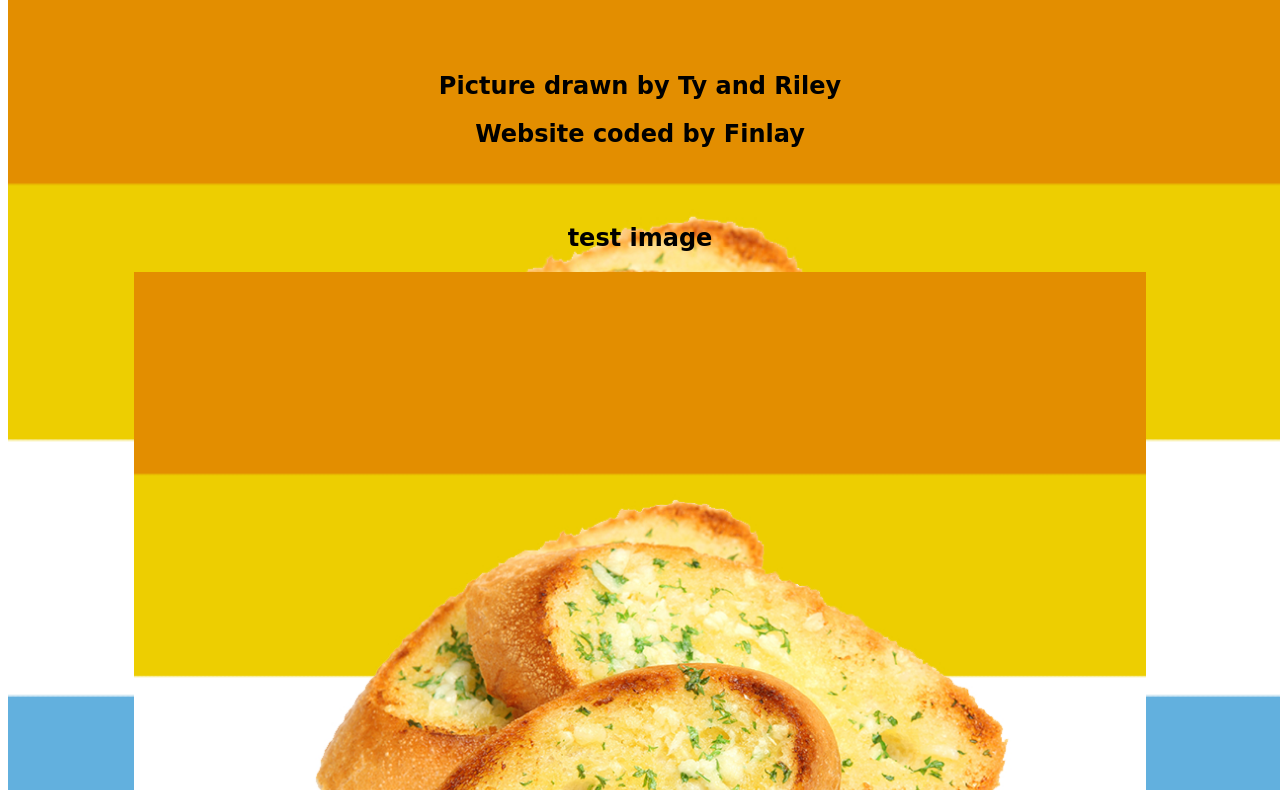
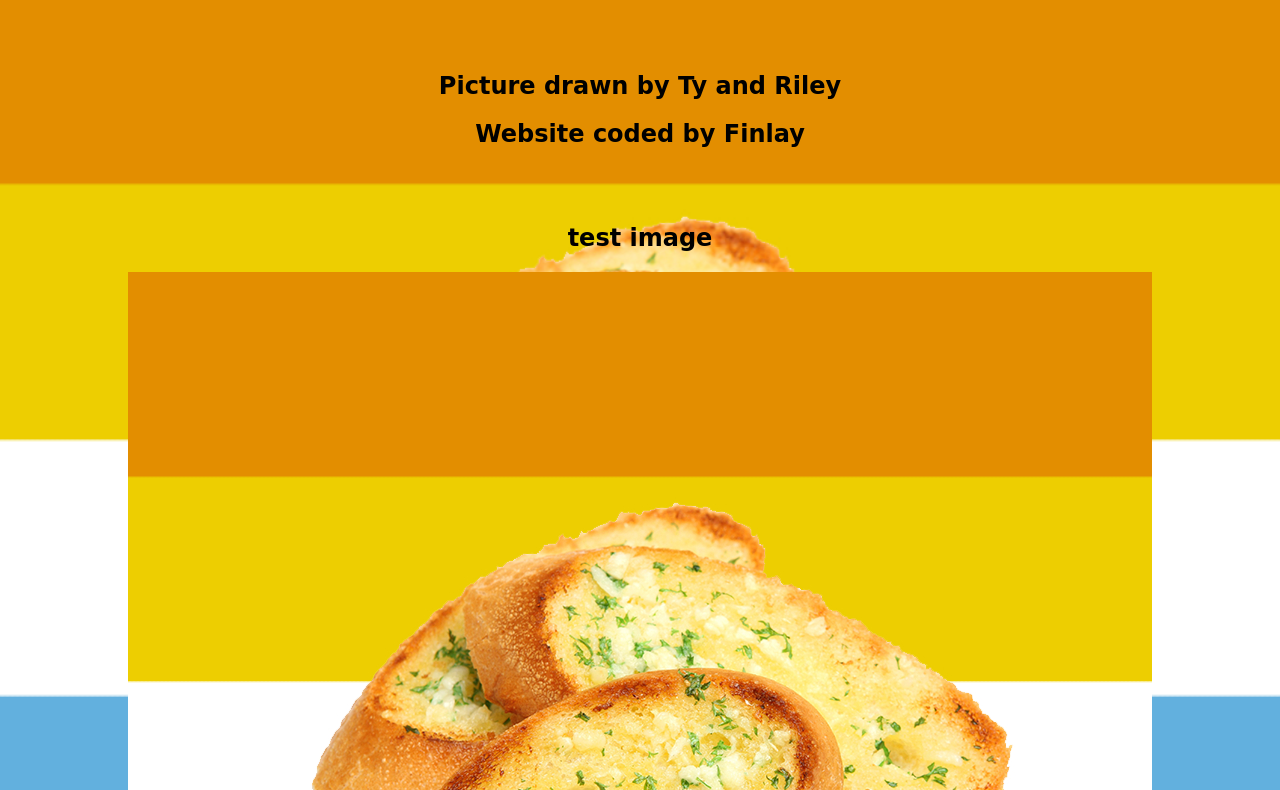
Before and after one commit to demonpie0369/sst-final-assessment, a plain HTML site: page index.html in a window 1280 px wide. Shown: the part 104-894 px from the top of the page. Drawn offline with Linux system fonts and the light colour scheme.

Commit message:
Update styles.css

```diff
--- a/styles.css
+++ b/styles.css
@@ -30,3 +30,8 @@ p {
   margin: 0;
   padding: 0;
 }
+
+body {
+  margin: 0;
+  padding: 0;
+}
```
